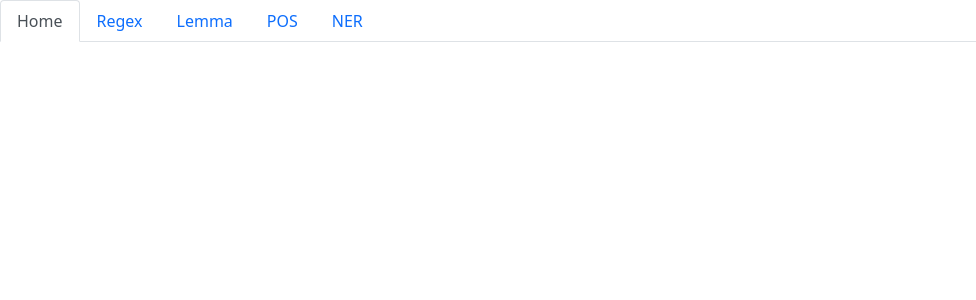
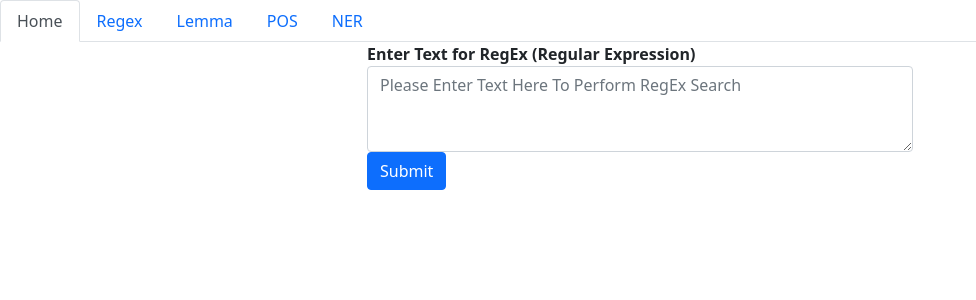
Before and after one commit to anjoo91/django_nlp, a Django app: page /regex/ in a window 1280 px wide. Shown: the top 300 px of the page, without its empty margins (0-976 px from the left). Run offline with Django 4.2, Linux system fonts and the light colour scheme.

Commit message:
added regex form

```diff
--- a/main_app/templates/regex.html
+++ b/main_app/templates/regex.html
@@ -1,3 +1,23 @@
 {%extends 'base.html'%}
 {%block content%}
+<style>
+    .form-group{
+        width: 50%;
+        margin: 0 auto;
+    }
+</style>
+
+</break>
+</break>
+<div class = "container">
+    <div class="row">
+        <form class="form-group widthx" method="POST" action="{% url 'regex' %}">
+            {% csrf_token %}
+            <label for="exampleFormControlTextarea1"><strong>Enter Text for RegEx (Regular Expression)</strong> </label>
+            <textarea class="form-control" id="exampleFormControlTextarea1" rows="3" name="regexform" placeholder="Please Enter Text Here To Perform RegEx Search"></textarea>
+        </break>
+            <button type="submit" class="btn btn-primary">Submit</button>
+        </form>
+    </div>
+</div>
 {% endblock %}
```
